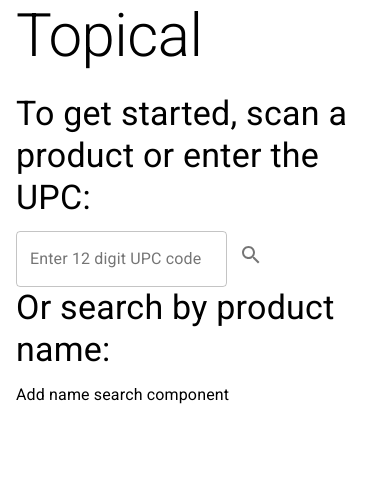
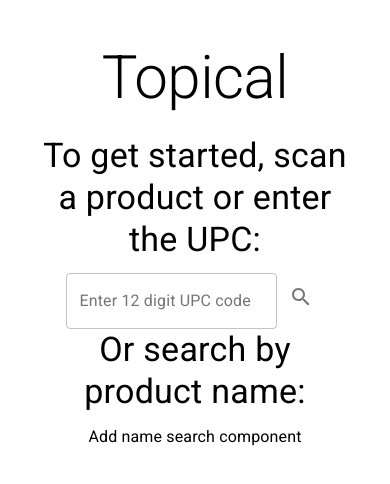
Before and after one commit to kaleyfawcett/Topical-Frontend, a React (Create React App) app in the folder topical/: page / in a window 390 px wide. Shown: the top 484 px of the page. Built offline with nearby package versions, Linux system fonts and the light colour scheme.

Commit message:
added centering + responsive grid

```diff
--- a/topical/src/App.js
+++ b/topical/src/App.js
@@ -1,15 +1,19 @@
 import React from 'react'
 import './App.css'
-import Search from './components/NameSearch'
-import Typography from '@material-ui/core/Typography'
-import Container from '@material-ui/core/Container'
+import { Typography, Container, Grid } from '@material-ui/core'
 import BarcodeSearch from './components/BarcodeSearch'
 // import Login from './components/Login'
 // import Registration from './components/Registration'
-
+const containerStyles = {
+  height: '100vh',
+  overflow: 'auto',
+  textAlign: 'center',
+  padding: '5vh'
+}
 function App () {
   return (
-    <Container maxWidth='sm'>
+    <Grid container direction='column'>
+      <div style={containerStyles}>
         <Typography variant='h2' gutterBottom>
         Topical
         </Typography>
@@ -23,7 +27,8 @@
         <Typography variant='body1' gutterBottom>
         Add name search component
         </Typography>
-    </Container>
+      </div>
+    </Grid>
   )
 }
 
--- a/topical/src/components/BarcodeSearch.js
+++ b/topical/src/components/BarcodeSearch.js
@@ -1,11 +1,11 @@
-import React, { useState } from 'react'
-import axios from 'axios'
+import React from 'react'
+// import axios from 'axios'
 import TextField from '@material-ui/core/TextField'
 import IconButton from '@material-ui/core/IconButton'
 import SearchIcon from '@material-ui/icons/Search'
 
 const BarcodeSearch = () => {
-  const [upc, setUpc] = useState(0)
+//   const [upc, setUpc] = useState(0)
 
   return (
     <div>
--- a/topical/src/components/NameSearch.js
+++ b/topical/src/components/NameSearch.js
@@ -1,12 +1,12 @@
-import React, { useState } from 'react'
+import React from 'react'
 // import TextField from '@material-ui/core/TextField'
 // import Autocomplete from '@material-ui/lab/Autocomplete'
 import Button from '@material-ui/core/Button'
 import Box from '@material-ui/core/Box'
-import axios from 'axios'
+// import axios from 'axios'
 
 const Search = (props) => {
-  const [productName, setProductName] = useState('')
+  // const [productName, setProductName] = useState('')
 
   return (
     <Box>
```
Also changed, not shown: topical/public/manifest.json. Lines whose indentation alone changed are shown as unchanged.
